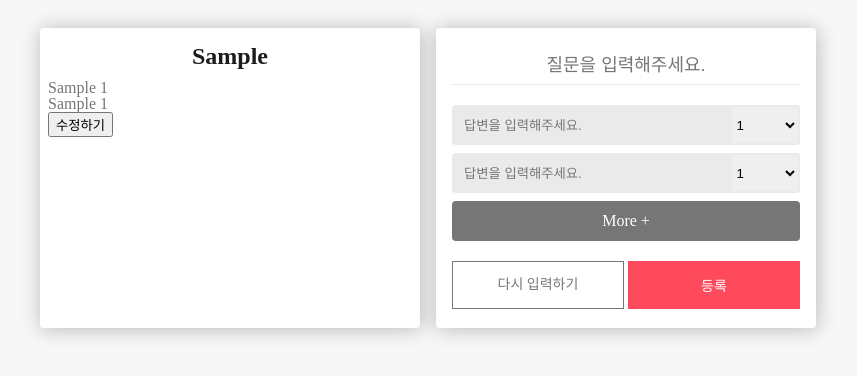
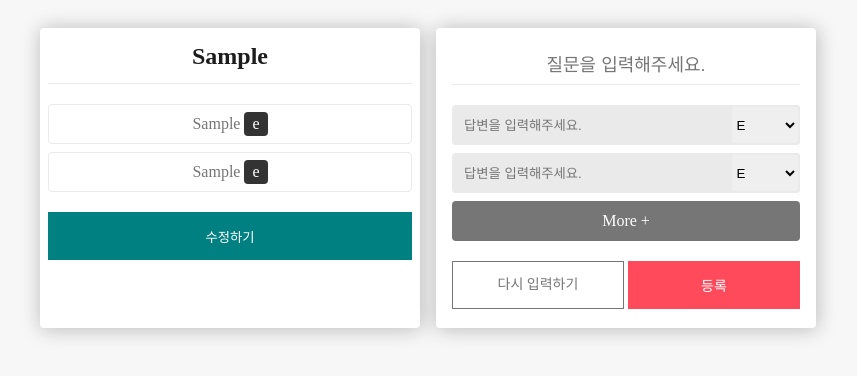
Before and after one commit to totoruo9/dnfl_mbti_backend, a React (Create React App) app: page / in a window 1280 px wide. Both pictures are taken after typing "Sample", "Sample", "Sample" into the empty fields and a click on the button "등록". Shown: the top 376 px of the page, without its empty margins (212-1069 px from the left). Built offline with nearby package versions, Linux system fonts and the light colour scheme.

Commit message:
질문 아이디 랜덤 텍스트로 생성된 아이디로 변경, createdQuestion styled

```diff
--- a/src/App.tsx
+++ b/src/App.tsx
@@ -2,7 +2,7 @@ import {DragDropContext, Droppable, Draggable} from "react-beautiful-dnd";
 import DropBoard from "./Components/DropBoard";
 import styled from "styled-components";
 import { useRecoilState, useRecoilValue } from "recoil";
-import { createdItem, ICreatedItem, questionItem } from "./atoms";
+import { createdItem, ICreatedItem, IQustionData, questionItem } from "./atoms";
 import CreateQuestion from "./Components/CreateQuestion";
 import CreatedQuestion from "./Components/CreatedQuestion";
 
@@ -51,8 +51,6 @@ function App() {
   //   console.log(questionWrap);
   // }
 
-  console.log(createdAnswer);
-
   return (
     <Wrapper>
       {
--- a/src/Components/AnswerComponent.tsx
+++ b/src/Components/AnswerComponent.tsx
@@ -85,6 +85,7 @@ function AnswerComponent({boardId, qustionName, placeholder, register, value=[],
 
         console.log(answerArray);
 
+        if(boardId !== ""){
             await atomModify({
                 boardId: boardId,
                 atom: createdQuestion,
@@ -92,6 +93,8 @@ function AnswerComponent({boardId, qustionName, placeholder, register, value=[],
                 modify: true,
                 answerArray
             });
+        }
+
     };
 
     let getValue;
@@ -104,9 +107,9 @@ function AnswerComponent({boardId, qustionName, placeholder, register, value=[],
             <AnswerWrapper>
                 <AnswerValue {...register(`answer.${qustionName}.value`, {value: getValue?.value, register: "답변을 입력해주세요!"})} placeholder={placeholder} />
                 <AnswerResult {...register(`answer.${qustionName}.result`, {value: getValue?.result})}>
-                    <option value="1">1</option>
-                    <option value="2">2</option>
-                    <option value="3">3</option>
+                    <option value="e">E</option>
+                    <option value="n">N</option>
+                    <option value="f">F</option>
                 </AnswerResult>
             </AnswerWrapper>
             {
--- a/src/Components/CreateQuestion.tsx
+++ b/src/Components/CreateQuestion.tsx
@@ -48,7 +48,7 @@ const MoreItem = styled.div`
 
 function CreateQuestion ({question="", answer, boardId=""}:any) {
     const {register, handleSubmit, reset, resetField} = useForm();
-    const [answerId, setAnswerId] = useState(["id_1", "id_2"]);
+    const [answerId, setAnswerId] = useState([`${Math.random().toString(36).substr(2, 16)}`, `${Math.random().toString(36).substr(2, 16)}`]);
     const [createdAnswer, setCreatedAnswer] = useRecoilState(createdItem);
 
     useEffect(() => {
@@ -106,7 +106,8 @@ function CreateQuestion ({question="", answer, boardId=""}:any) {
     };
 
     const onAddAnswer = () => {
-        setAnswerId(prev => [...prev, `id_${prev.length+1}`])
+        const newId =  Math.random().toString(36).substr(2, 16);
+        setAnswerId(prev => [...prev, newId]);
     };
 
     return(
--- a/src/Components/CreatedQuestion.tsx
+++ b/src/Components/CreatedQuestion.tsx
@@ -22,10 +22,52 @@ const Board = styled.div`
 const Title = styled.h3`
     font-size: ${props => props.theme.textSet.size.title};
     text-align: center;
-    padding-bottom: ${props => props.theme.paddingSet.pd_12};
+    margin-bottom: ${props => props.theme.paddingSet.pd_20};
     color: ${props => props.theme.textSet.color.gray900};
     font-weight: ${props => props.theme.textSet.weight.extra_bold};
+    height: ${props => props.theme.boxSet.height.md};
+    border-bottom: 1px solid ${props => props.theme.colorSet.blackWhite.gray300};
 `;
+
+const SAnswerWrap = styled.div`
+    border: 1px solid ${props => props.theme.colorSet.blackWhite.gray300};
+    height: ${props => props.theme.boxSet.height.md};
+    border-radius: ${props => props.theme.boxSet.borderRadius};
+    margin-bottom: ${props => props.theme.paddingSet.pd_8};
+    display: flex;
+    align-items: center;
+    justify-content: center;
+
+    strong {
+        display: inline-block;
+        background: ${props => props.theme.colorSet.blackWhite.gray700};
+        color: ${props => props.theme.colorSet.blackWhite.white};
+        padding: ${props => props.theme.paddingSet.pd_4} ${props => props.theme.paddingSet.pd_8};
+        border-radius: ${props => props.theme.boxSet.borderRadius};
+    }
+`;
+
+const ModifyBtn = styled.button`
+    background: ${props => props.theme.colorSet.point};
+    height: ${props => props.theme.boxSet.height.lg};
+    color: ${props => props.theme.colorSet.blackWhite.white};
+    display: flex;
+    align-items: center;
+    justify-content: center;
+    width: 100%;
+    border: 0;
+    margin-top: ${props => props.theme.paddingSet.pd_20};
+`;
+
+interface ICreatedQuestion {
+    question: string;
+    answer: {
+        value: string;
+        id: string;
+        result: string;
+    }[];
+    boardId: string;
+}
 
 function CreatedQuestion ({question, answer, boardId}:any) {
     const [createdQuestion, setCreatedQuestion] = useRecoilState(createdItem);
@@ -44,15 +86,15 @@ function CreatedQuestion ({question, answer, boardId}:any) {
             <Board>
                 <Title>{question}</Title>
                 {
-                    answer.map(({value, result}:any) => {
+                    answer.map(({value, result, boardId}:any) => {
                         return (
-                            <div key={result+value}>
+                            <SAnswerWrap key={boardId}>
                                 <span>{value} <strong>{result}</strong></span>
-                            </div>
+                            </SAnswerWrap>
                         )
                     })
                 }
-                <button onClick={onModify}>수정하기</button>
+                <ModifyBtn onClick={onModify}>수정하기</ModifyBtn>
             </Board>
         </Wrapper>
     );
--- a/src/styled.d.ts
+++ b/src/styled.d.ts
@@ -14,7 +14,7 @@ declare module 'styled-components' {
             white: string;
         },
         main: string;
-        poin: string;
+        point: string;
     },
     textSet : {
         color: {
--- a/src/themes.ts
+++ b/src/themes.ts
@@ -11,7 +11,7 @@ export const lightTheme = {
             white: "#fff"
         },
         main: "#ff4a5b",
-        poin: "#0000ff"
+        point: "teal"
     },
     textSet : {
         color: {
```
Lines whose indentation alone changed are shown as unchanged.
